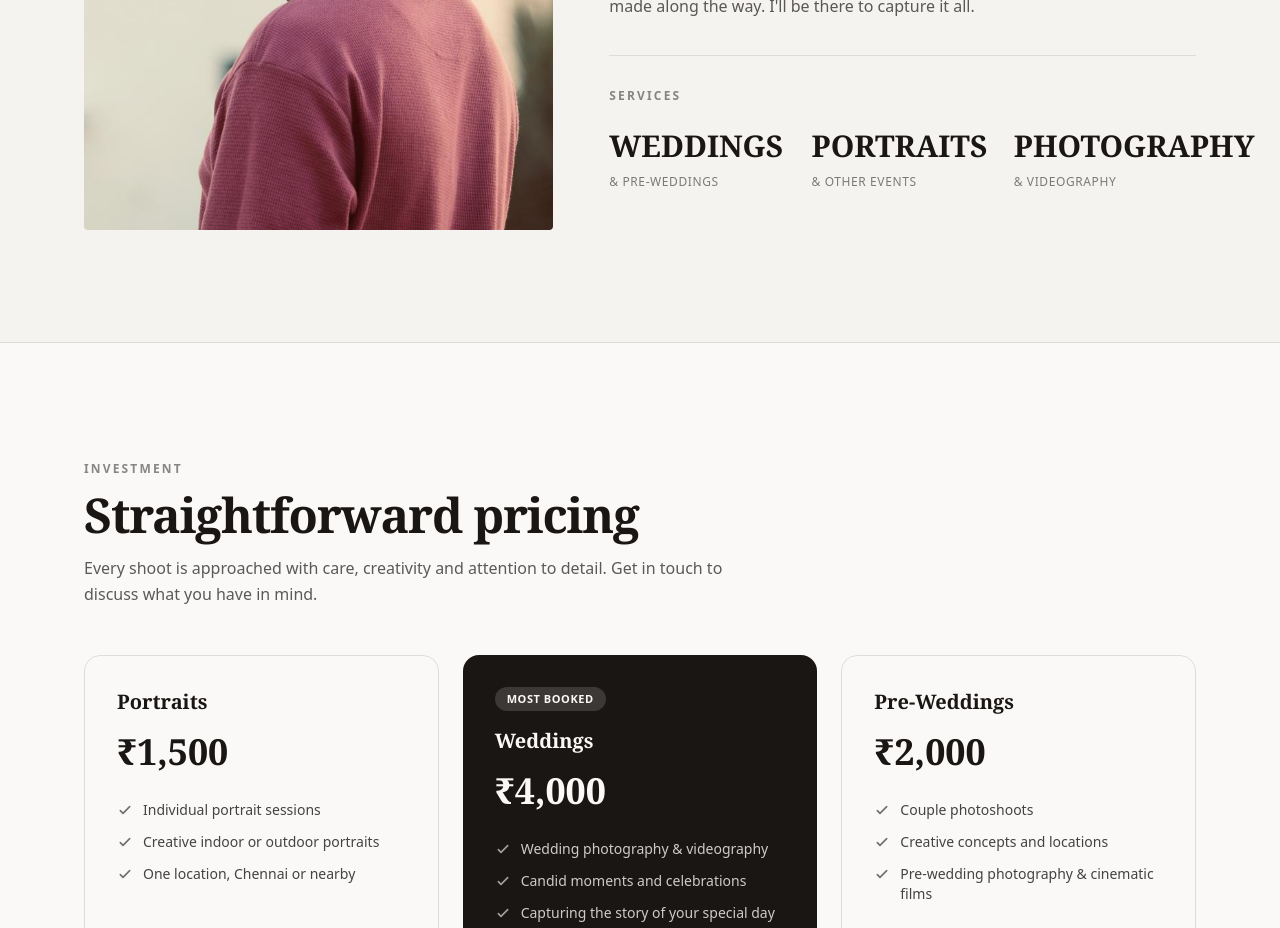
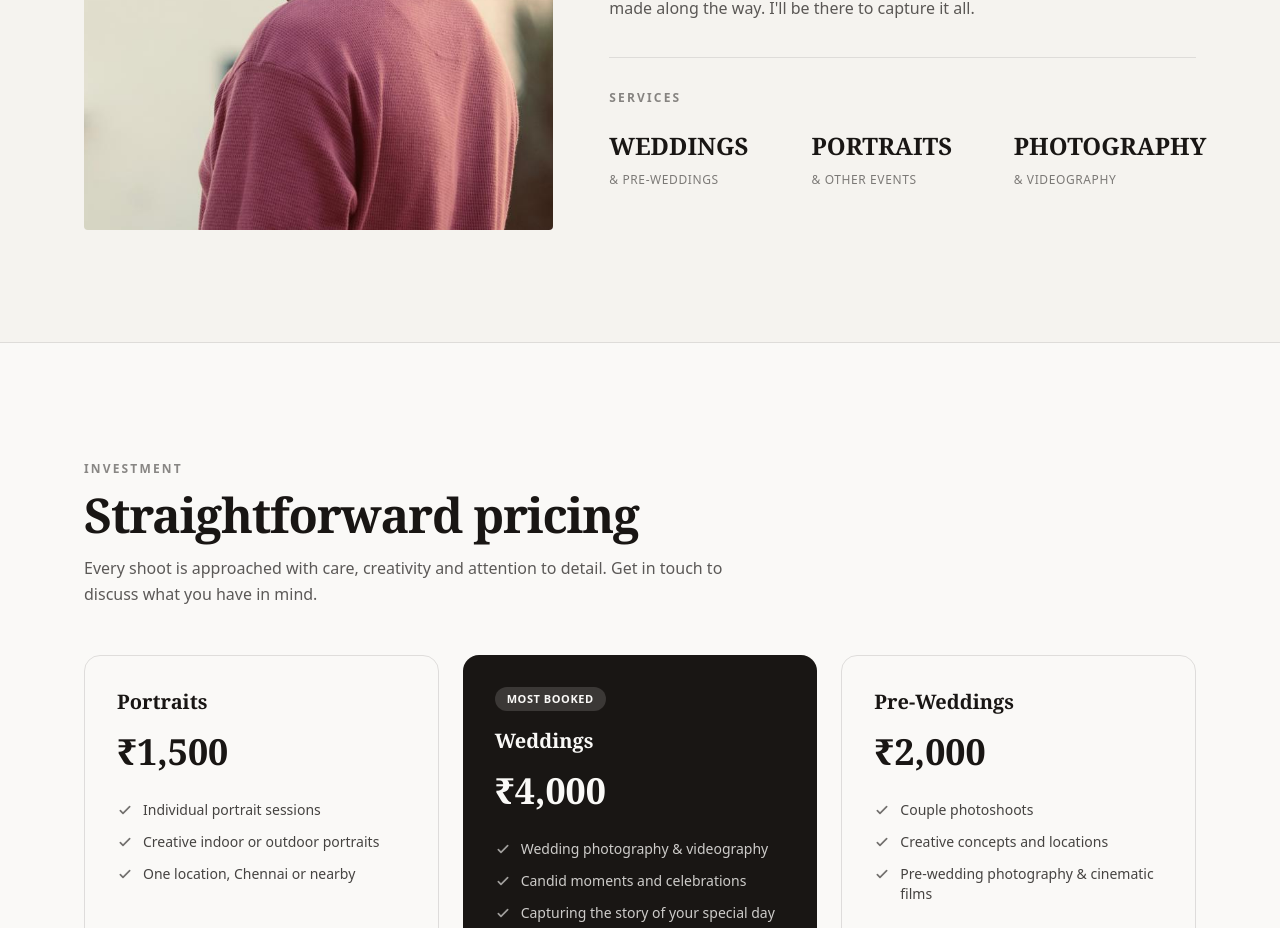
Before and after one commit to sandisakthi/Che_cinematic, a Next.js app: page / in a window 1280 px wide. Shown: the part 4220-5148 px from the top of the page. Built offline with nearby package versions, Linux system fonts and the light colour scheme.

Commit message:
Update About.tsx

```diff
--- a/components/sections/About.tsx
+++ b/components/sections/About.tsx
@@ -41,7 +41,7 @@ export default function About() {
   <dl className="grid grid-cols-1 gap-8 sm:grid-cols-3 sm:gap-5">
   {about.stats.map((s) => (
     <div key={s.label} className="min-w-0">
-      <dt className="font-display text-2xl font-bold lg:text-3xl">
+      <dt className="font-display text-xl font-bold lg:text-2xl">
         {s.value}
       </dt>
       <dd className="mt-2 text-xs uppercase tracking-wider opacity-55 leading-relaxed">
```
